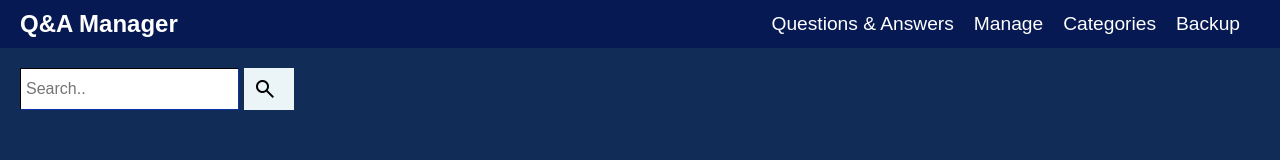
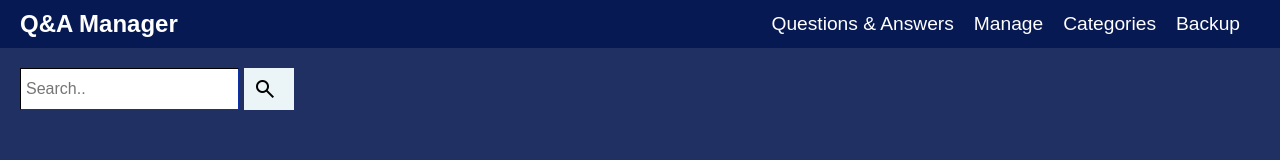
Before and after one commit to ttkostov/q-a-manager-app, a plain HTML site: page Q&AManager/pages/index.html in a window 1280 px wide. Drawn offline with nearby package versions, Linux system fonts and the dark colour scheme.

Commit message:
update background color for dark theme and manifest.json

```diff
--- a/Q&AManager/assets/styles/global_stylesheet.css
+++ b/Q&AManager/assets/styles/global_stylesheet.css
@@ -110,7 +110,7 @@ body {
 
 @media (prefers-color-scheme: dark) {
     :root {
-        --bg-color: #102C57;
+        --bg-color: #203063;
         --font-color: white;
         --dialog-input-bg: #28516e;
 
```
Also changed, not shown: Q&AManager/manifest.json.
